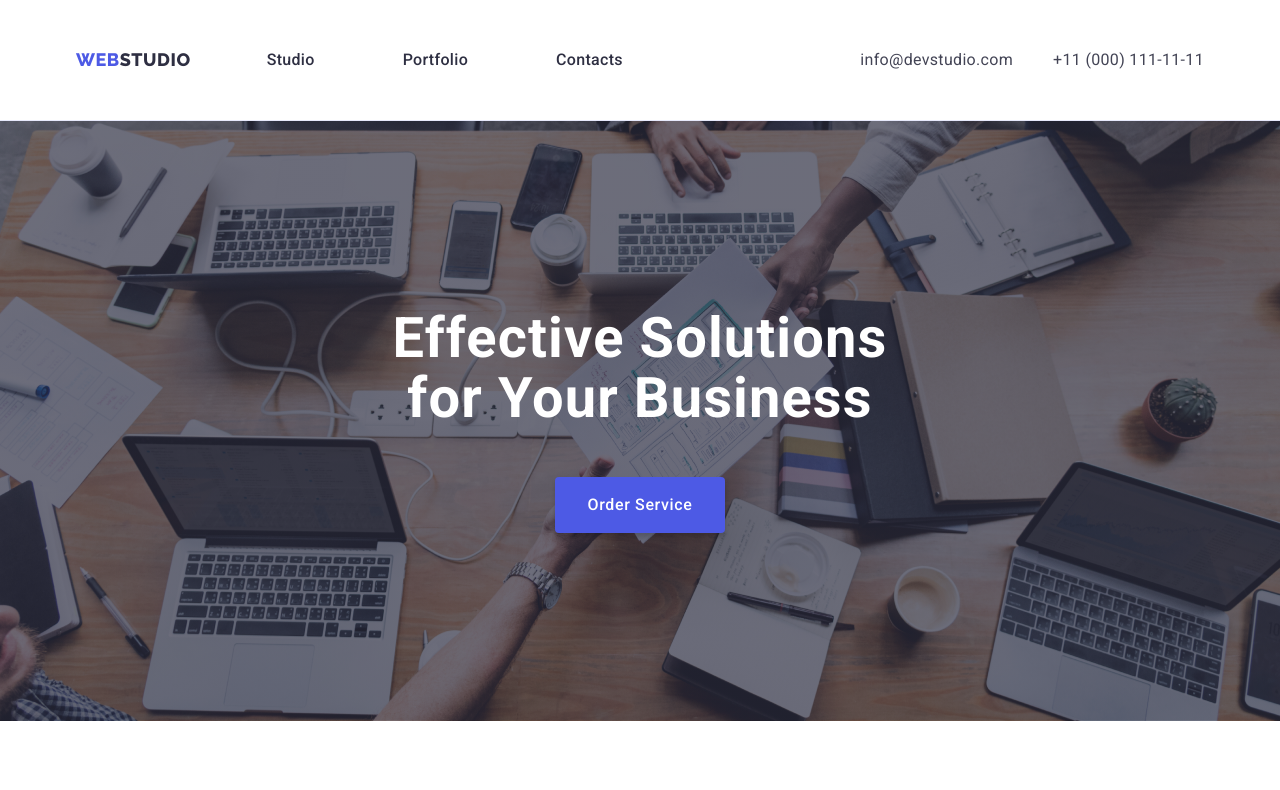
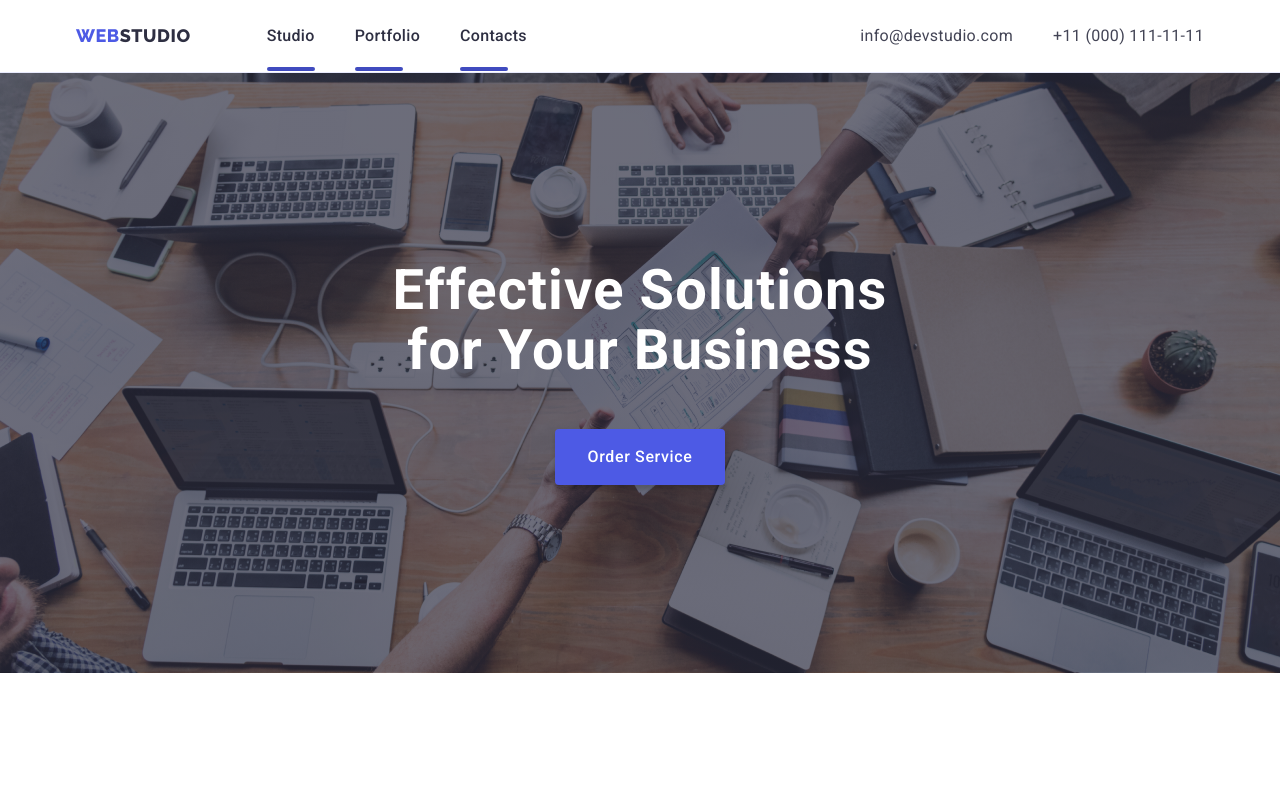
Before and after one commit to Pryzhyhalinskiy/goit-markup-hw-05, a plain HTML site: page index.html in a window 1280 px wide. Shown: the top 790 px of the page. Drawn offline with nearby package versions, Linux system fonts and the light colour scheme.

Commit message:
add changes

```diff
--- a/css/style.css
+++ b/css/style.css
@@ -131,7 +131,8 @@ img {
 .menu-item-nav {}
 
 .menu-link {
-    display: flex;
+    /* display: block; */
+    position: relative;
     align-items: center;
     font-family: var(--primary-font);
     font-weight: 500;
@@ -154,16 +155,18 @@ img {
 }
 
 .menu-link::after {
-    display: block;
+    display: inline-block;
+    justify-content: center;
+    position: absolute;
     height: 4px;
     width: 48px;
-    left: nullpx;
-    top: nullpx;
+    left: 0px;
+    top: 65px;
     border-radius: 2px;
-    background-color: ;
-    content: '          ';
+    background-color:var(--accent-color);
     margin-bottom: 20px;
-    color: var(--accent-color)
+    content: '';
+    /* color: var(--accent-color); */
 }
 
 .address-item {
```
